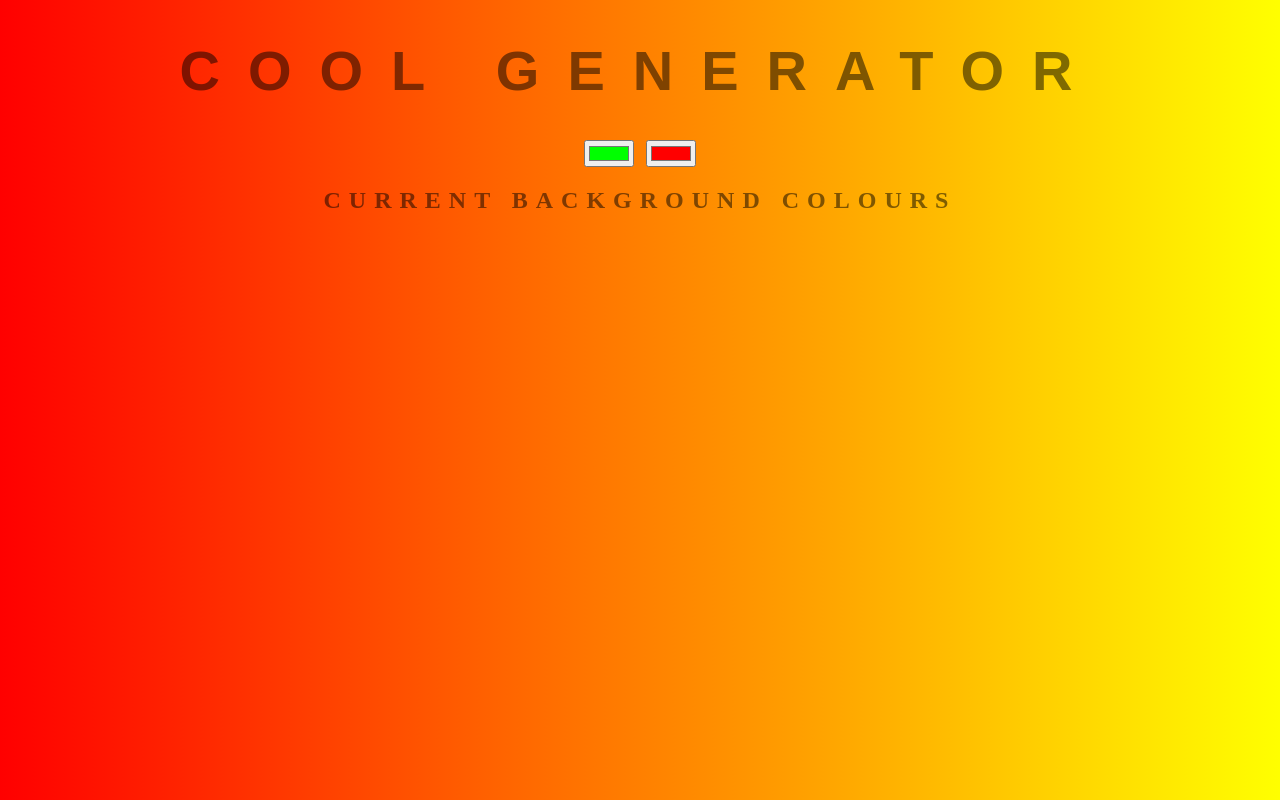
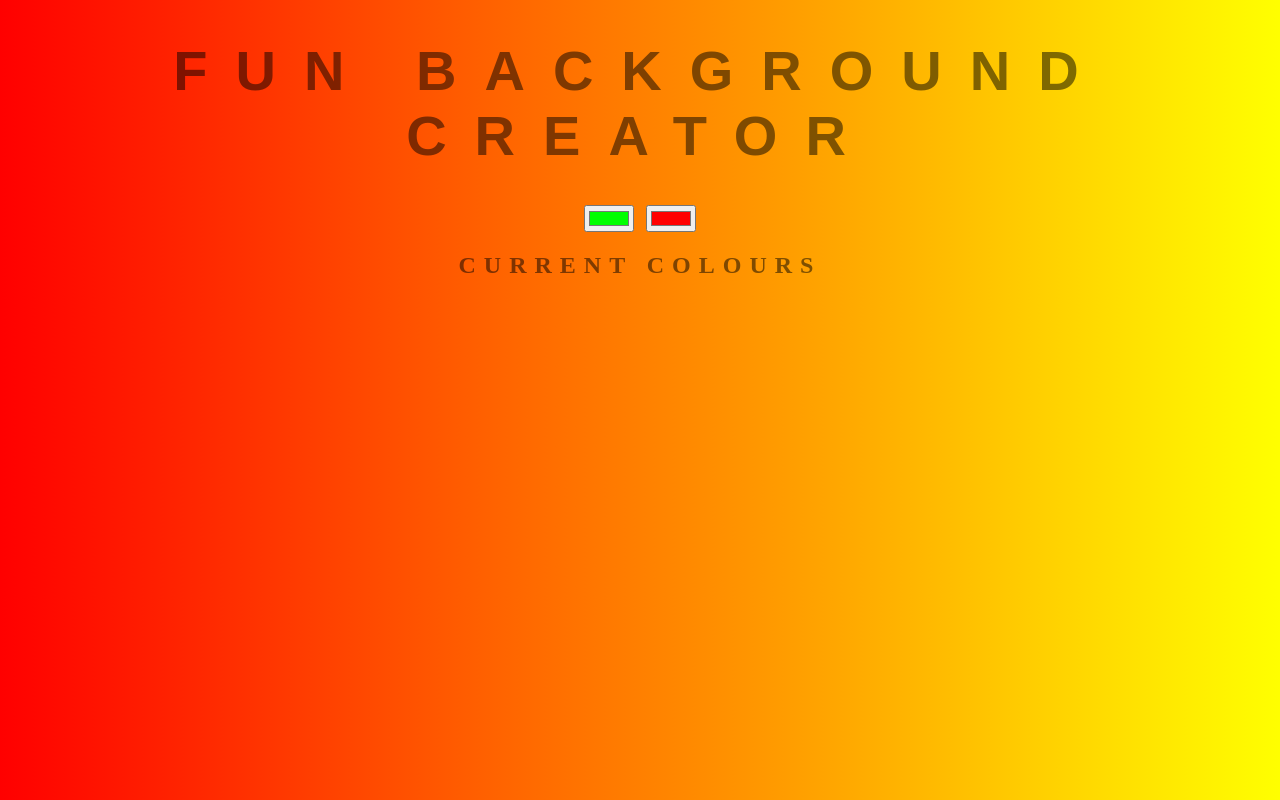
Before and after one commit to redravenweb/background-generator, a website: page index.html in a window 1280 px wide. Drawn offline with Linux system fonts and the light colour scheme.

Commit message:
changed the title and header

```diff
--- a/index.html
+++ b/index.html
@@ -5,10 +5,10 @@
 	<link rel="stylesheet" type="text/css" href="style.css">
 </head>
 <body id="gradient">
-	<h1>Cool Generator</h1>
+	<h1>Fun Background Creator</h1>
 	<input class="color1" type="color" name="color1" value="#00ff00">
 	<input class="color2" type="color" name="color2" value="#ff0000">
-	<h2>Current Background Colours</h2>
+	<h2>Current Colours</h2>
 	<h3></h3>
 	<script type="text/javascript" src="script.js"></script>
 </body>
```
